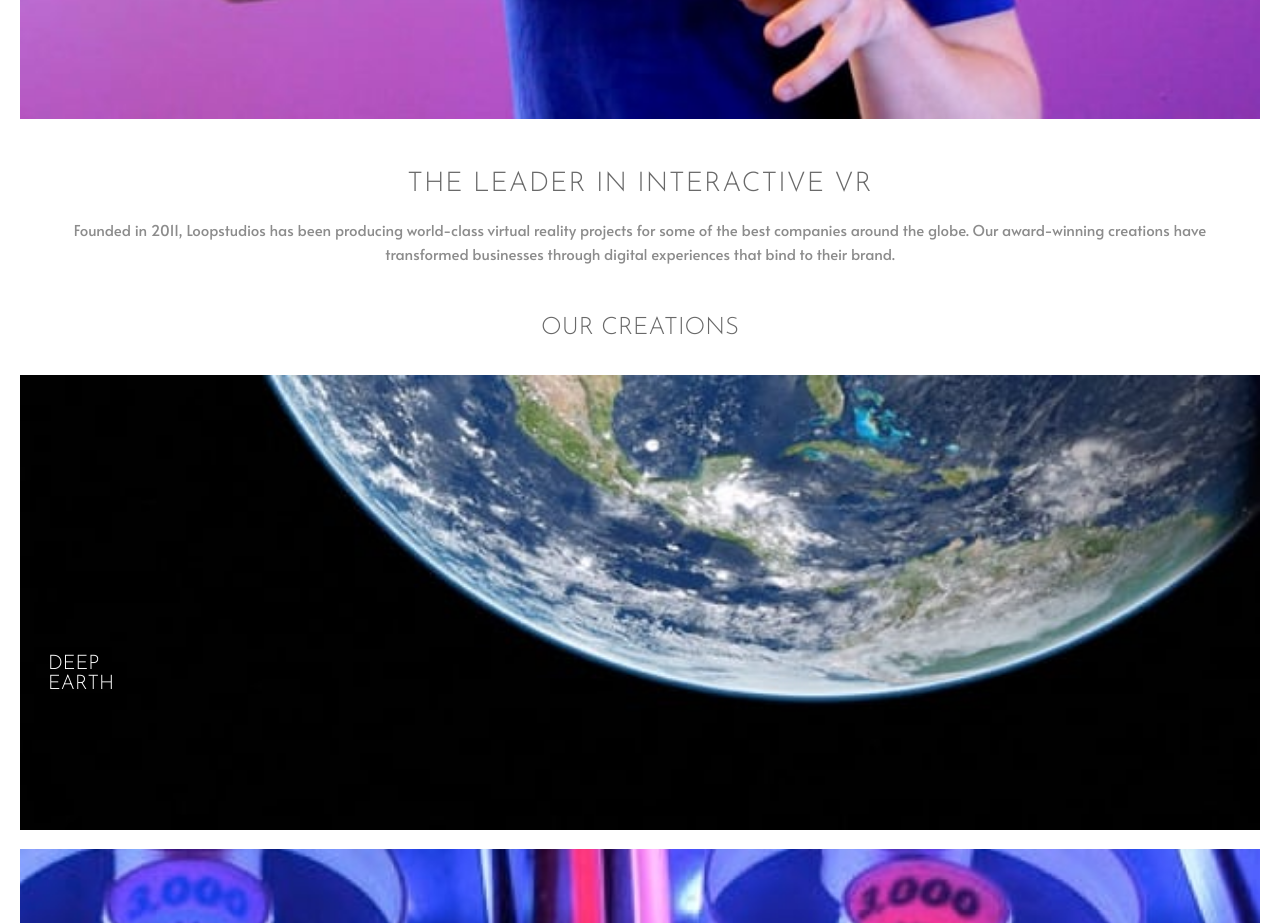
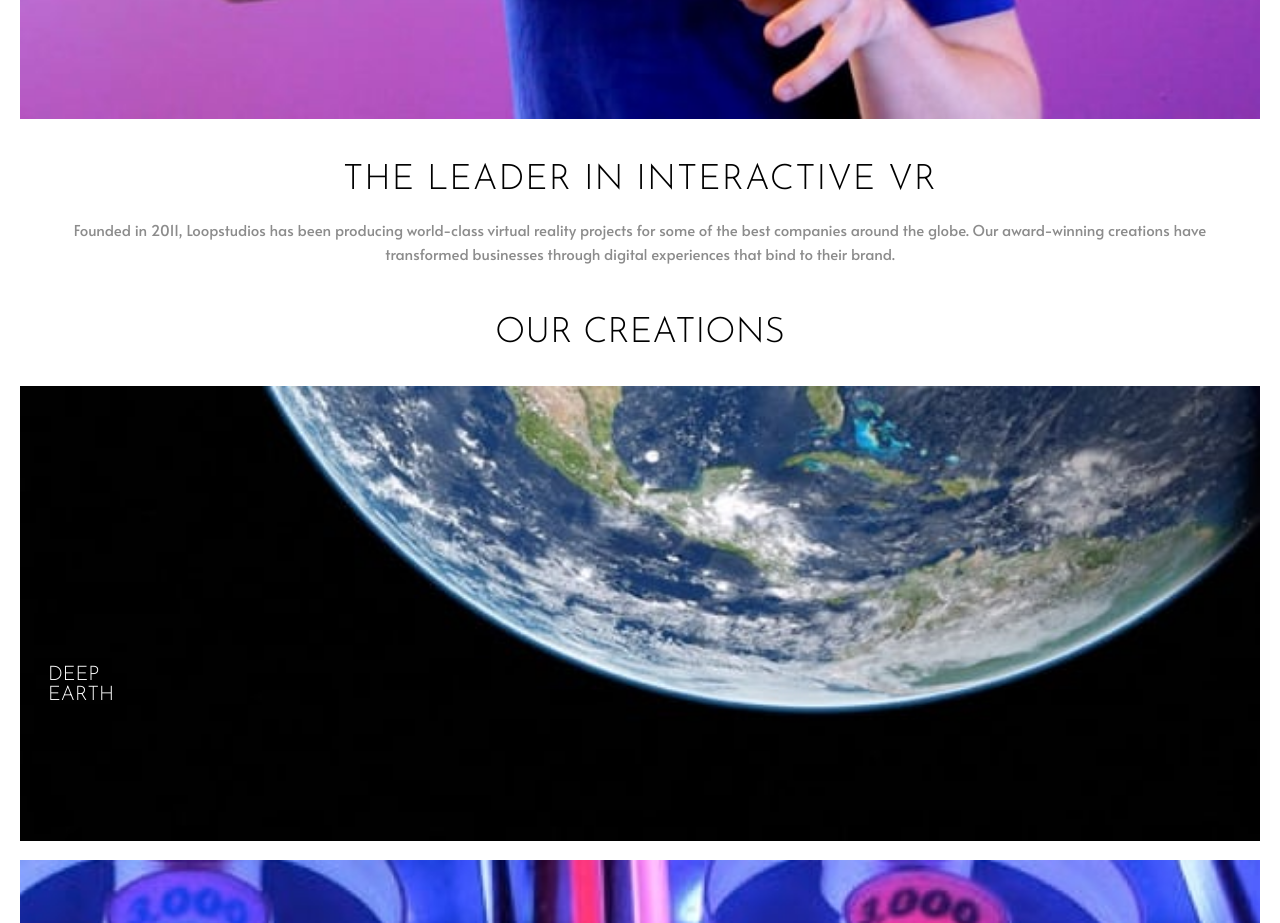
Before and after one commit to Udeme01/Loopstudios, a React (Create React App) app: page / in a window 1280 px wide. Shown: the part 1480-2403 px from the top of the page. Built offline with nearby package versions, Linux system fonts and the light colour scheme.

Commit message:
modified styles again

```diff
--- a/src/index.css
+++ b/src/index.css
@@ -21,7 +21,7 @@ h1,h2,h3,h4,h5,h6 {
   font-family: 'Josefin Sans', sans-serif;
   font-weight: 400;
   text-transform: uppercase;
-  color: var(--very-dark-gray);
+  color: var(--black);
 }
 
 p {
@@ -117,13 +117,13 @@ button {
 }
 
 .interactive .interactive-text {
-  padding: 0 2.5rem;
+  padding: 0 2rem;
 }
 
 .interactive .interactive-text h2 {
   letter-spacing: 1px;
-  font-size: 1.7rem;
-  padding: 3rem 0 1.2rem;
+  font-size: 2.2rem;
+  padding: 2.5rem 0 1.2rem;
 }
 
 .interactive .interactive-text p {
@@ -134,6 +134,7 @@ button {
 .creation-mobile h2 {
   text-align: center;
   padding-bottom: 35px;
+  font-size: 2.2rem;
 }
 
 .creation-mobile section {
```
Also changed, not shown: 1 other file (tests, documents, lock files or other folders).
